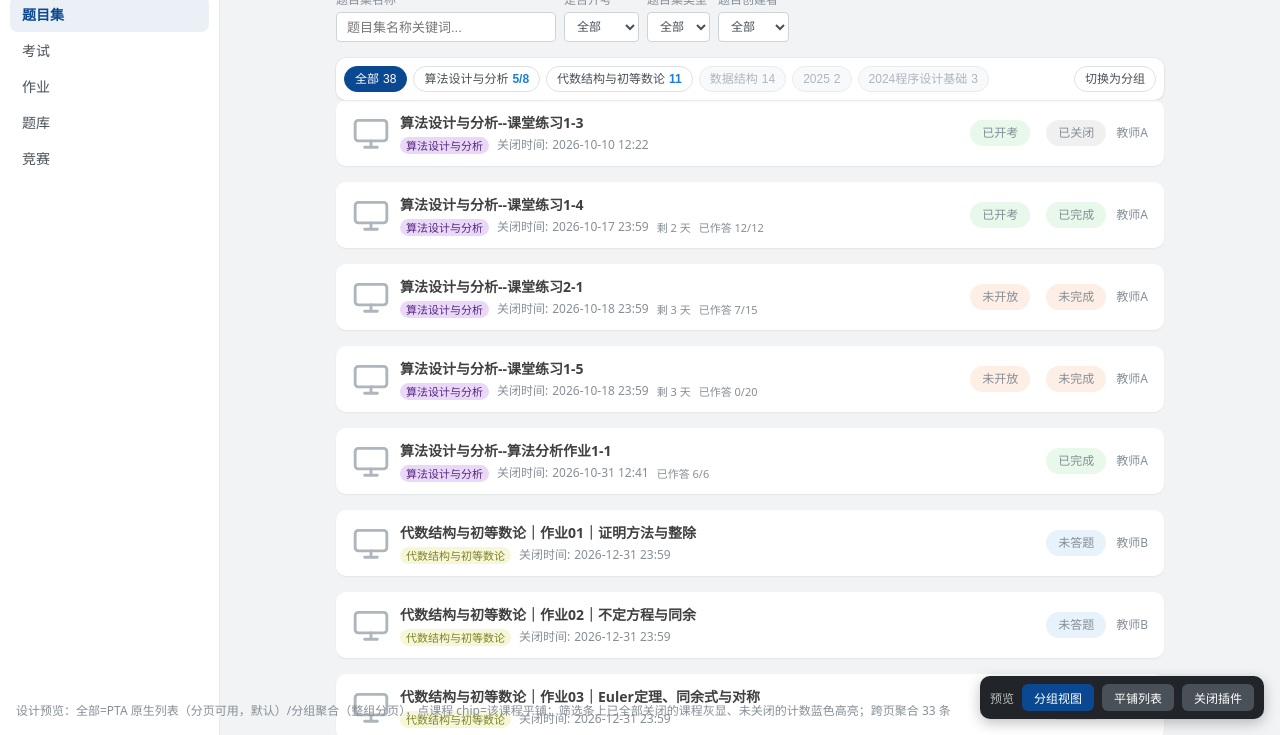
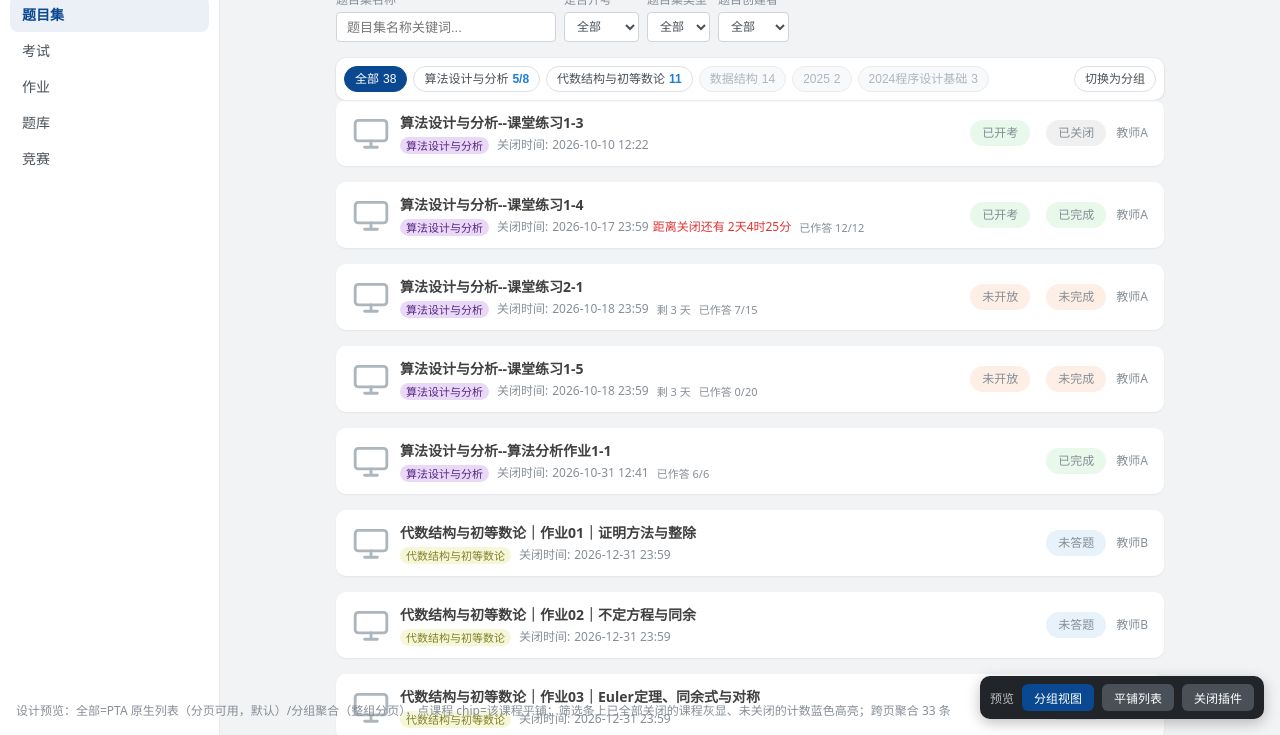
Before and after one commit to halfaradish/better-pta-problems, a browser extension: page preview.html in a window 1280 px wide. Shown: the part 65-800 px from the top of the page. Drawn offline with Linux system fonts and the light colour scheme.

Commit message:
fix: 去掉插件的“剩 x 天”

```diff
--- a/extension/content/core.js
+++ b/extension/content/core.js
@@ -2505,8 +2505,6 @@ input:disabled, button:disabled { opacity: .5; cursor: not-allowed; }
         el: el2,
         title,
         ...classifyDetailed(title, settings3),
-        nativeCountdown: /距离关闭/.test(fullText),
-        // PTA 自带精确倒计时的卡片不再叠加我们的
         closeText: (/关闭时间[:：]\s*[\d: -]+/.exec(fullText)?.[0] || "").trim(),
         closeAt: parseCloseTime(fullText)
       });
@@ -2521,7 +2519,8 @@ input:disabled, button:disabled { opacity: .5; cursor: not-allowed; }
     if (!line) return;
     const target = line.querySelector(".flex .flex") || line.querySelector(".flex");
     let c = scopeEl.querySelector(".bps-countdown");
-    const cd = s.countdown && it.closeAt && !it.nativeCountdown ? fmtCountdown(it.closeAt) : null;
+    const native = /距离关闭/.test(scopeEl.textContent || "");
+    const cd = s.countdown && it.closeAt && !native ? fmtCountdown(it.closeAt) : null;
     if (!cd) {
       c?.remove();
       return;
--- a/preview.html
+++ b/preview.html
@@ -43,6 +43,7 @@
   .item:hover .title { color: #0a4991; }
   .flex { display: flex; align-items: center; gap: 8px; }
   .sub .flex .flex { gap: 4px; }
+  .native-cd { color: #e03131; font-weight: 500; }
   .creator { flex: none; color: #868e96; }
 
   /* 分页条复刻（真实 PTA 结构为 paginationWrapper_* 的白底卡片） */
@@ -159,10 +160,11 @@
   /* chrome.storage 仿真（预览页无扩展环境）；提醒配置填假值让直连同步路径可跑通（fetch 已被 mock 拦截） */
   window.__BPS_SETTINGS__ = { enabled: true, grouped: true, badge: true, countdown: true, progress: true, separators: '--,｜,|', rules: '', reminderEnabled: true, reminderServer: 'demo.server:8787', reminderEmail: 'me@example.com' };
 
-  /* 当前页（PTA 渲染的 16 张卡片，id 与 mock 接口数据一一对应） */
+  /* 当前页（PTA 渲染的 16 张卡片，id 与 mock 接口数据一一对应）。
+     0137 带 cd = PTA 卡片自带的原生倒计时（「距离关闭还有…」）：插件不得再叠加自己的「剩 X 天」 */
   const DATA = [
     { id: '2100000000000000136', title: '算法设计与分析--课堂练习1-3', close: '2026-10-10 12:22', badges: [['已开考','green'],['已关闭','grey']], creator: '教师A' },
-    { id: '2100000000000000137', title: '算法设计与分析--课堂练习1-4', close: '2026-10-17 23:59', badges: [['已开考','green'],['已开放','blue']], creator: '教师A' },
+    { id: '2100000000000000137', title: '算法设计与分析--课堂练习1-4', close: '2026-10-17 23:59', cd: '2天4时25分', badges: [['已开考','green'],['已开放','blue']], creator: '教师A' },
     { id: '2100000000000000138', title: '算法设计与分析--课堂练习2-1', close: '2026-10-18 23:59', badges: [['未开放','orange']], creator: '教师A' },
     { id: '2100000000000000139', title: '算法设计与分析--课堂练习1-5', close: '2026-10-18 23:59', badges: [['未开放','orange']], creator: '教师A' },
     { id: '2100000000000000140', title: '算法设计与分析--算法分析作业1-1', close: '2026-10-31 12:41', badges: [['已开放','blue']], creator: '教师A' },
@@ -191,7 +193,7 @@
       <div class="flex items-center grow">
         <div class="t-wrap grow">
           <div title="${o.title}" class="title">${o.title}</div>
-          <div class="text-xs sub"><div class="flex"><div class="flex">关闭时间:<span>${o.close}</span></div></div></div>
+          <div class="text-xs sub"><div class="flex"><div class="flex">关闭时间:<span>${o.close}</span>${o.cd ? `<span class="native-cd">距离关闭还有 ${o.cd}</span>` : ''}</div></div></div>
         </div>
       </div>
       <div class="flex-none flex-col items-end space-y-1 flex"><div><div class="flex space-x-2 items-center">${o.badges.map(pill).join('')}</div></div></div>
```
Also changed, not shown: docs/核心结论.md (+1 -1 lines), docs/路线图.md (+1 -1 lines), src/content/decorate.js (+5 -2 lines), test/progress.test.js (+16 -0 lines), README.md.
